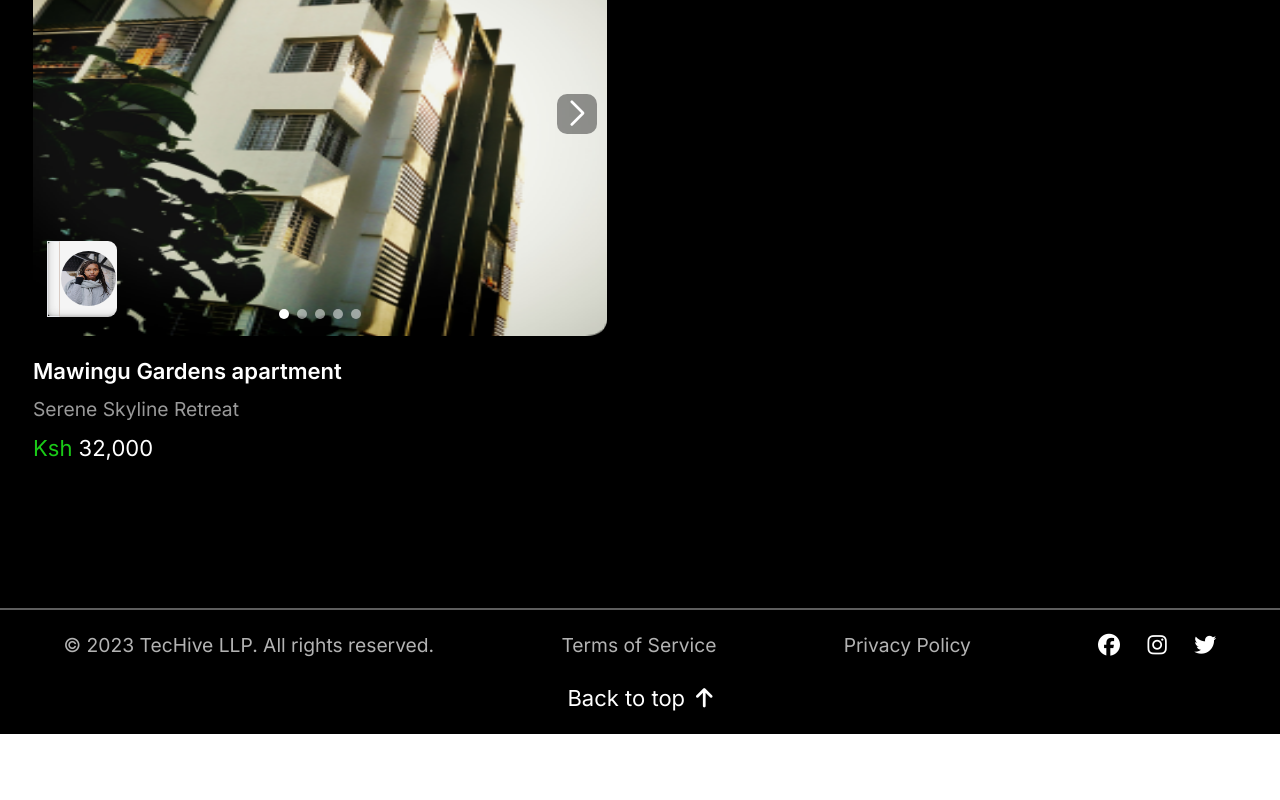
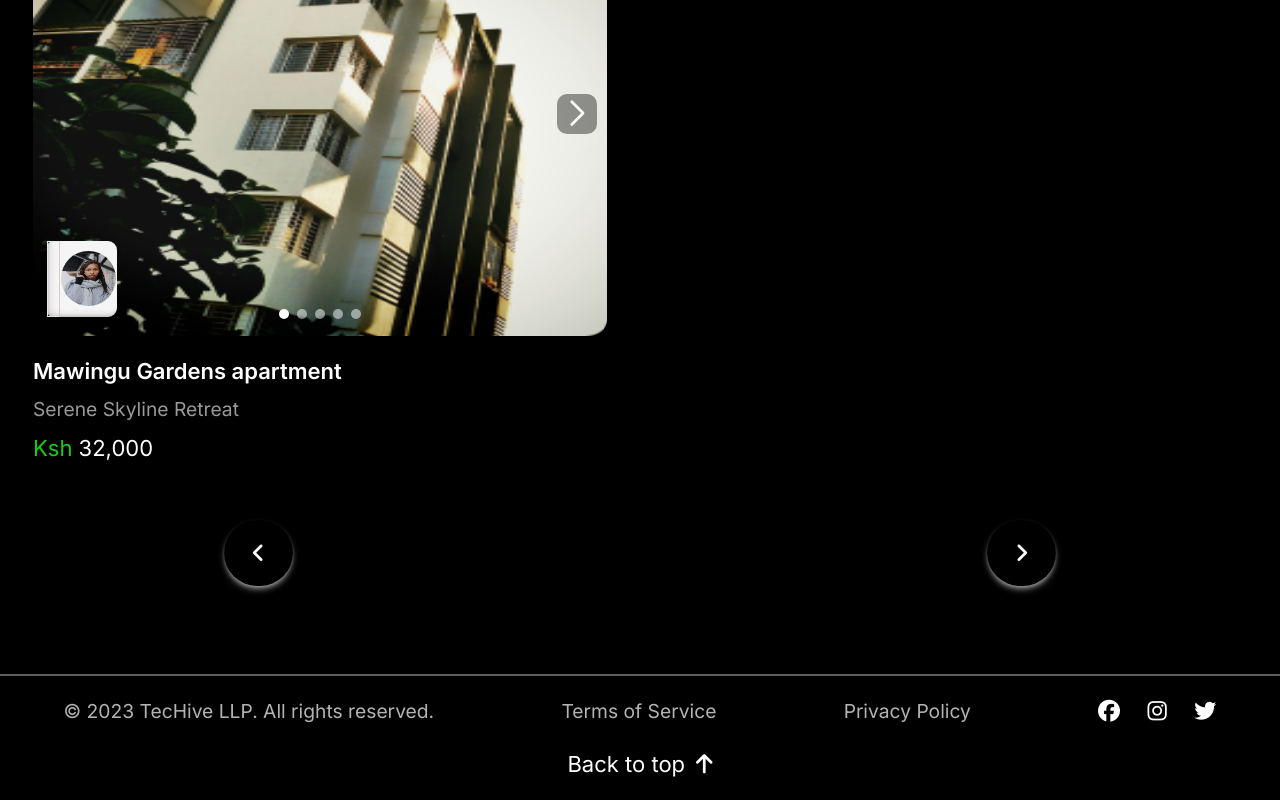
Before and after one commit to Developer-Square/Apartment-Hunting-Site, a React (Vite) app: page /apartments in a window 1280 px wide. Shown: the part 1621-2421 px from the top of the page. Before the commit the page ends 2355 px from the top, so only its background shows below. Built offline with nearby package versions, Linux system fonts and the light colour scheme.

Commit message:
feat: add pagination arrows

```diff
--- a/src/components/view-apartments/Apartments.tsx
+++ b/src/components/view-apartments/Apartments.tsx
@@ -64,6 +64,14 @@ const Apartments = ({ search }: { search: string }) => {
           <SingleApartment key={index} info={info} />
         ))}
       </div>
+      <div className='flex w-[65%] justify-between mx-auto items-center'>
+        <div className='py-3 px-5 rounded-full shadow-md shadow-white/[.5] cursor-pointer'>
+          <i className='fa-solid fa-angle-left'></i>
+        </div>
+        <div className='py-3 px-5 rounded-full shadow-md shadow-white/[.5] cursor-pointer'>
+          <i className='fa-solid fa-angle-right'></i>
+        </div>
+      </div>
     </div>
   );
 };
```
